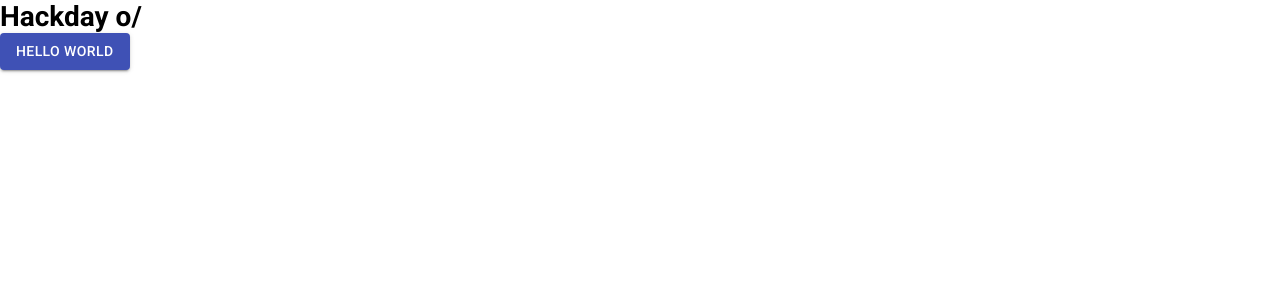
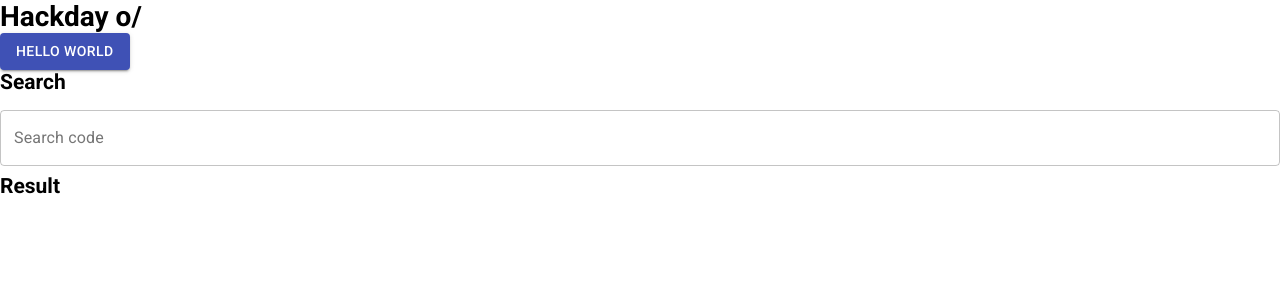
Before and after one commit to thimfont/hackday-codehints, a React (Create React App) app: page / in a window 1280 px wide. Shown: the top 300 px of the page. Built offline with nearby package versions, Linux system fonts and the light colour scheme.

Commit message:
feat: command search bar.

```diff
--- /dev/null
+++ b/src/components/searchBar/index.js
@@ -0,0 +1,48 @@
+import { Component } from 'react'
+import TextField from '@material-ui/core/TextField';
+
+class SearchBar extends Component {
+    constructor(props) {
+        super(props)
+        this.state = {
+            search: '',
+            result: ''
+        }
+        this.searchResult = this.searchResult.bind(this);
+    }
+
+    searchResult(text) {
+        const data = text.target.value;
+        const result = this.props.codeCollection.filter(code => {
+            return code.name.indexOf(data) >= 0;
+        })
+
+
+        const codes = [];
+        result.forEach(code => {
+            codes.push(`${code.name}, `)
+        })
+        this.setState({ result: codes })
+    }
+
+    render() {
+
+        return (
+            <>
+                <h2>Search</h2>
+                <TextField
+                    label="Search code"
+                    variant="outlined"
+                    margin="normal"
+                    size="medium"
+                    fullWidth
+                    onChange={this.searchResult} />
+
+                <h2>Result</h2>
+                {this.state.result}
+            </>
+        )
+    }
+}
+
+export default SearchBar
--- a/src/pages/Home/index.js
+++ b/src/pages/Home/index.js
@@ -1,12 +1,31 @@
 import React from 'react'
 
 import SimpleButton from '../../components/SimpleButton'
+import SearchBar from '../../components/searchBar/index'
 
 function Home() {
+  const codeCollection = {
+    languages: [
+      {
+        id: 0,
+        name: "javascript",
+      },
+      {
+        id: 1,
+        name: "java",
+      },
+      {
+        id: 2,
+        name: "docker",
+      }
+    ]
+  };
+
   return (
     <>
       <h1>Hackday o/</h1>
       <SimpleButton />
+      <SearchBar codeCollection={codeCollection.languages} />
     </>
   );
 }
```
